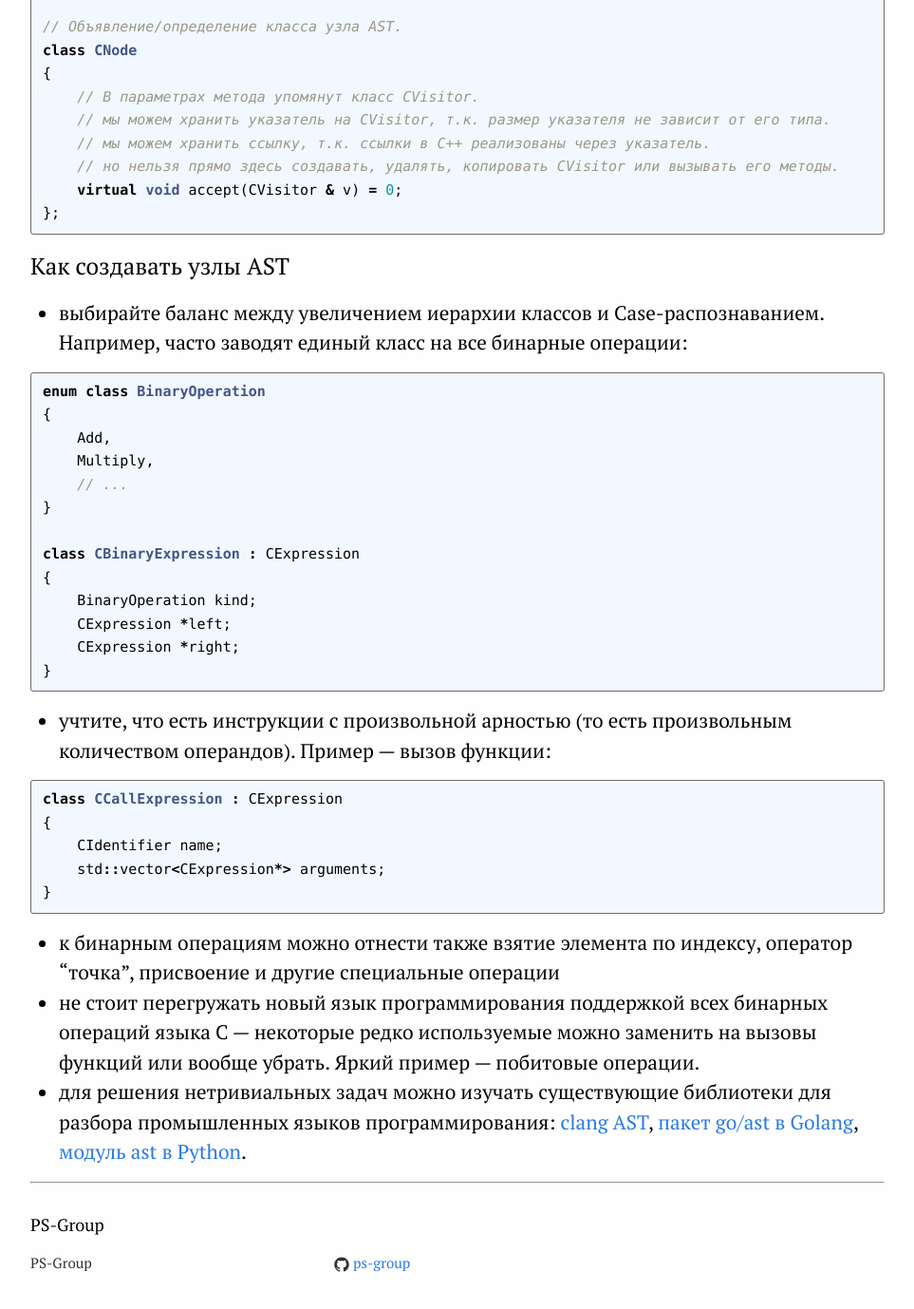
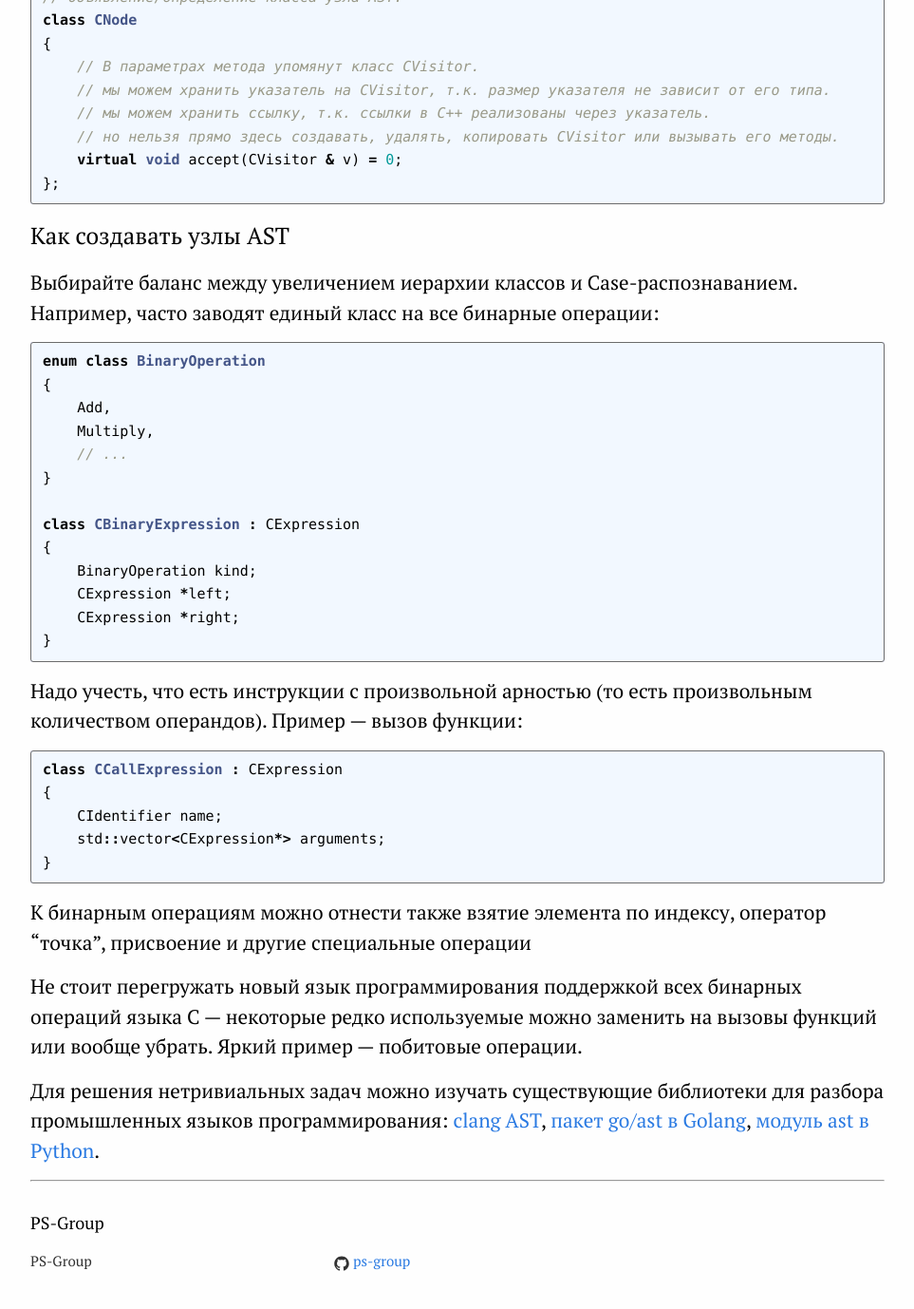
Before and after one commit to ps-group/ps-group.github.io, a Jekyll site: the page built from _compilers/ast.md, in a window 1280 px wide and 1400 px high, scrolled down 7431 px. Shown: the top 1378 px of the window at 95% size, without its empty margins (158-1121 px from the left). Built offline with Jekyll 4.4.1, drawn with Linux system fonts in a browser that asks for light colours; some of the changed text lies outside the part shown.

Commit message:
Исправил вёрстку в ast.md

````diff
--- a/_compilers/ast.md
+++ b/_compilers/ast.md
@@ -39,6 +39,7 @@ auto ast = parser.parseAST();
 ### Error Recovery
 
 Кроме создания AST, на стадии синтаксического анализа при наличии в исходном коде ошибок надо
+
 - сгенерировать сообщения об ошибках
 - постараться восстановиться после ошибок
 
@@ -207,6 +208,7 @@ func eval(ast):
 В примерах ниже виртуальный деструктор, спецификаторы доступа public/private и другие детили опущены.
 
 Допустим, в `AST.h` объявлен класс `CNode`:
+
 ```cpp
 class CNode
 {
@@ -215,6 +217,7 @@ class CNode
 ```
 
 В `Visitor.h` объявлен класс `CVisitor`:
+
 ```cpp
 class CVisitor
 {
@@ -248,7 +250,7 @@ class CNode
 
 ### Как создавать узлы AST
 
-- выбирайте баланс между увеличением иерархии классов и Case-распознаванием. Например, часто заводят единый класс на все бинарные операции:
+Выбирайте баланс между увеличением иерархии классов и Case-распознаванием. Например, часто заводят единый класс на все бинарные операции:
 
 ```cpp
 enum class BinaryOperation
@@ -265,7 +267,8 @@ class CBinaryExpression : CExpression
     CExpression *right;
 }
 ```
-- учтите, что есть инструкции с произвольной арностью (то есть произвольным количеством операндов). Пример &mdash; вызов функции:
+
+Надо учесть, что есть инструкции с произвольной арностью (то есть произвольным количеством операндов). Пример &mdash; вызов функции:
 
 ```cpp
 class CCallExpression : CExpression
@@ -275,6 +278,8 @@ class CCallExpression : CExpression
 }
 ```
 
-- к бинарным операциям можно отнести также взятие элемента по индексу, оператор "точка", присвоение и другие специальные операции
-- не стоит перегружать новый язык программирования поддержкой всех бинарных операций языка C &mdash; некоторые редко используемые можно заменить на вызовы функций или вообще убрать. Яркий пример &mdash; побитовые операции.
-- для решения нетривиальных задач можно изучать существующие библиотеки для разбора промышленных языков программирования: [clang AST](http://clang.llvm.org/docs/IntroductionToTheClangAST.html), [пакет go/ast в Golang](https://golang.org/pkg/go/ast/), [модуль ast в Python](https://docs.python.org/2/library/ast.html).
+К бинарным операциям можно отнести также взятие элемента по индексу, оператор "точка", присвоение и другие специальные операции
+
+Не стоит перегружать новый язык программирования поддержкой всех бинарных операций языка C &mdash; некоторые редко используемые можно заменить на вызовы функций или вообще убрать. Яркий пример &mdash; побитовые операции.
+
+Для решения нетривиальных задач можно изучать существующие библиотеки для разбора промышленных языков программирования: [clang AST](http://clang.llvm.org/docs/IntroductionToTheClangAST.html), [пакет go/ast в Golang](https://golang.org/pkg/go/ast/), [модуль ast в Python](https://docs.python.org/2/library/ast.html).
````
Also changed, not shown: other parts of _compilers/ast.md (+2 -3 lines).
